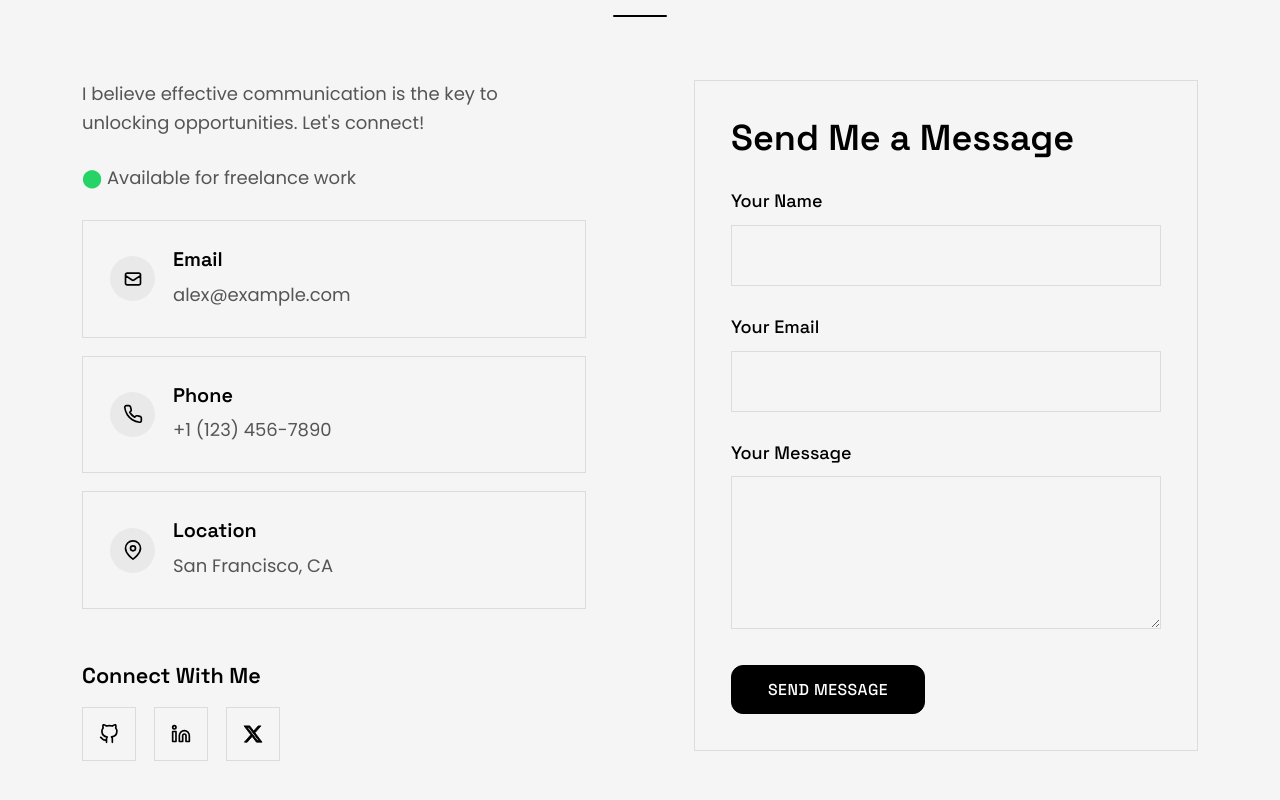
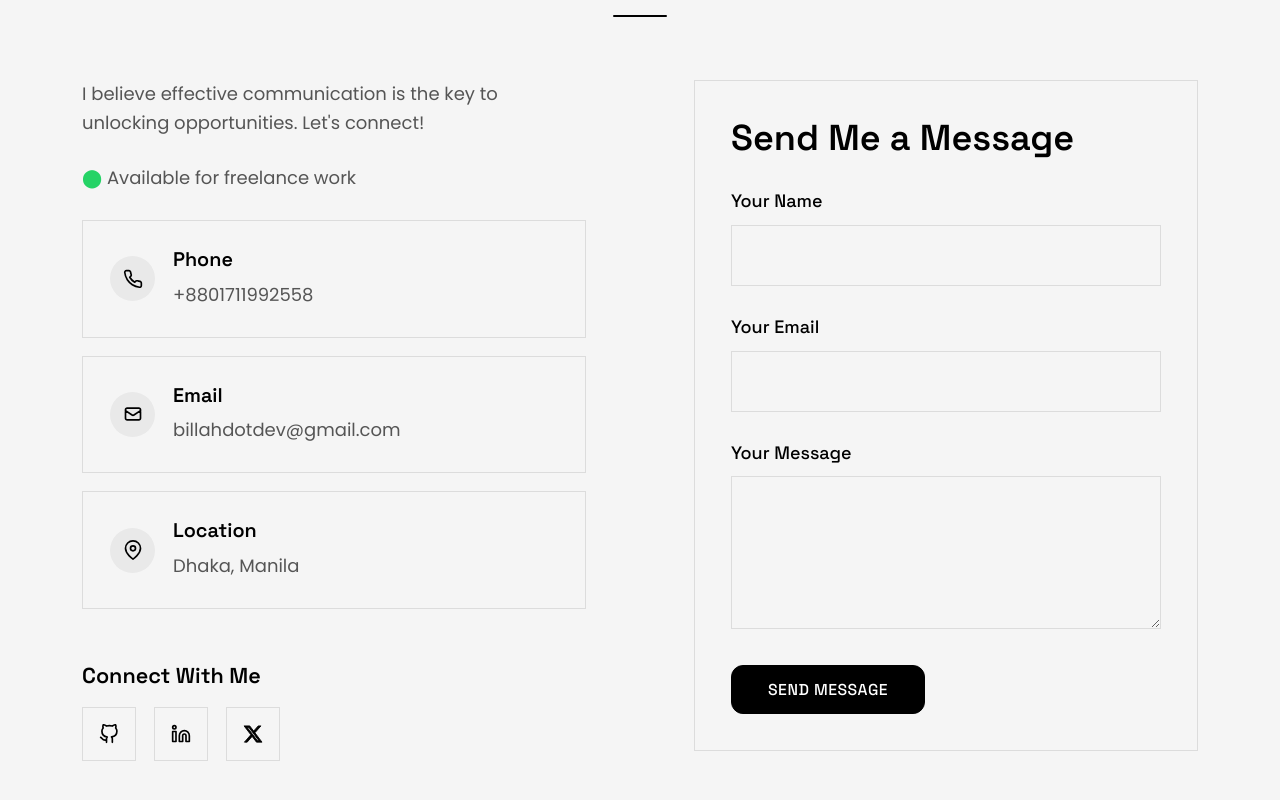
Before and after one commit to billahdotdev/billah, a React (Vite) app: page / in a window 1280 px wide. Shown: the part 6588-7388 px from the top of the page. Built offline with nearby package versions, Linux system fonts and the light colour scheme.

Commit message:
Work on Contact Section

```diff
--- a/src/sections/Contact.jsx
+++ b/src/sections/Contact.jsx
@@ -71,19 +71,20 @@ const Contact = () => {
 
   const contactInfo = [
     {
-      title: "Email",
-      content: "alex@example.com",
-      link: "mailto:alex@example.com",
+      title: "Phone",
+      content: "+8801711992558",
+      link: "tel:+8801711992558",
     },
     {
-      title: "Phone",
-      content: "+1 (123) 456-7890",
-      link: "tel:+11234567890",
+      title: "Email",
+      content: "billahdotdev@gmail.com",
+      link: "billahdotdev@gmail.com",
     },
+
 
     {
       title: "Location",
-      content: "San Francisco, CA",
+      content: "Dhaka, Manila",
       link: "https://maps.google.com",
     },
   ]
```
